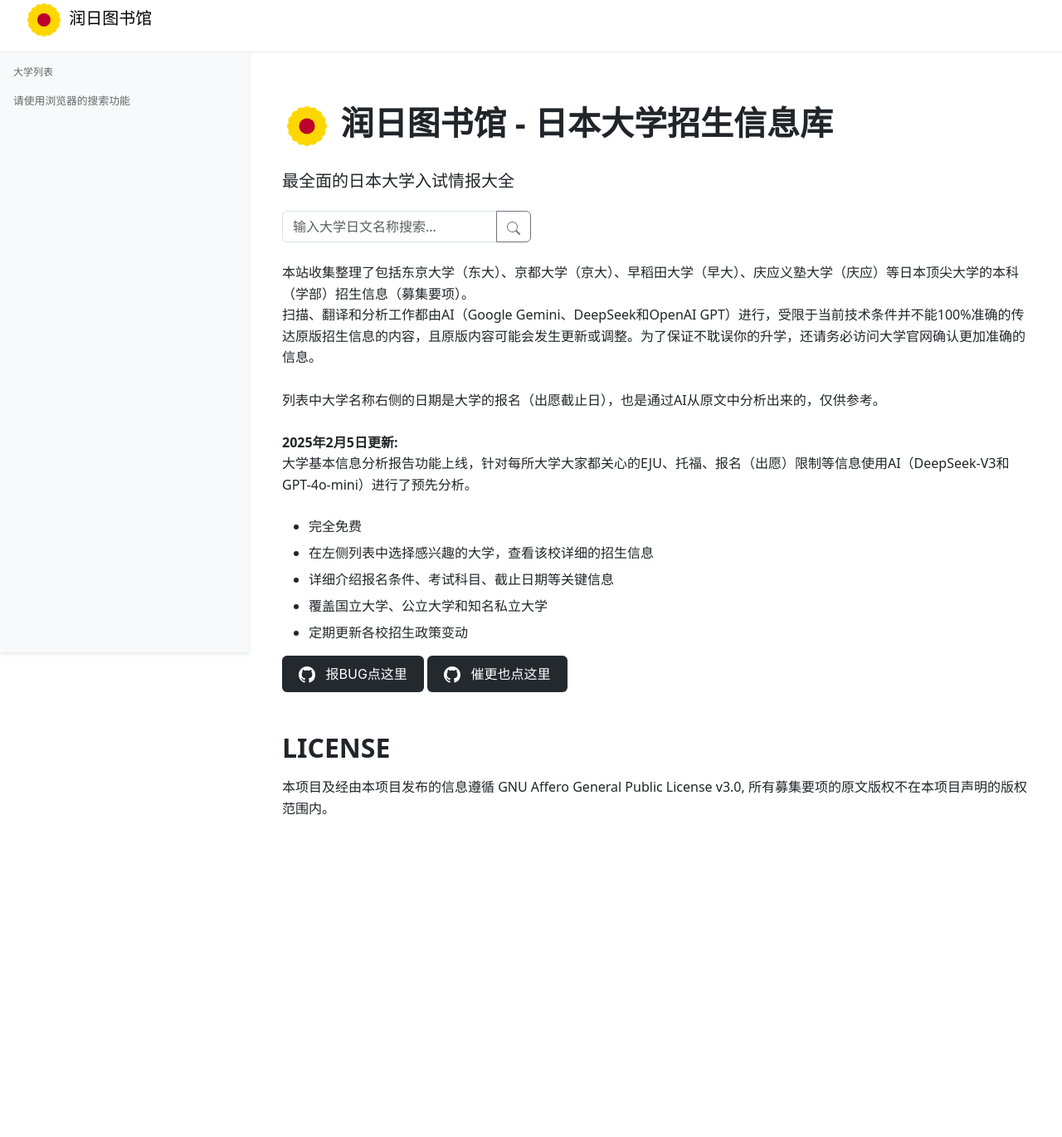
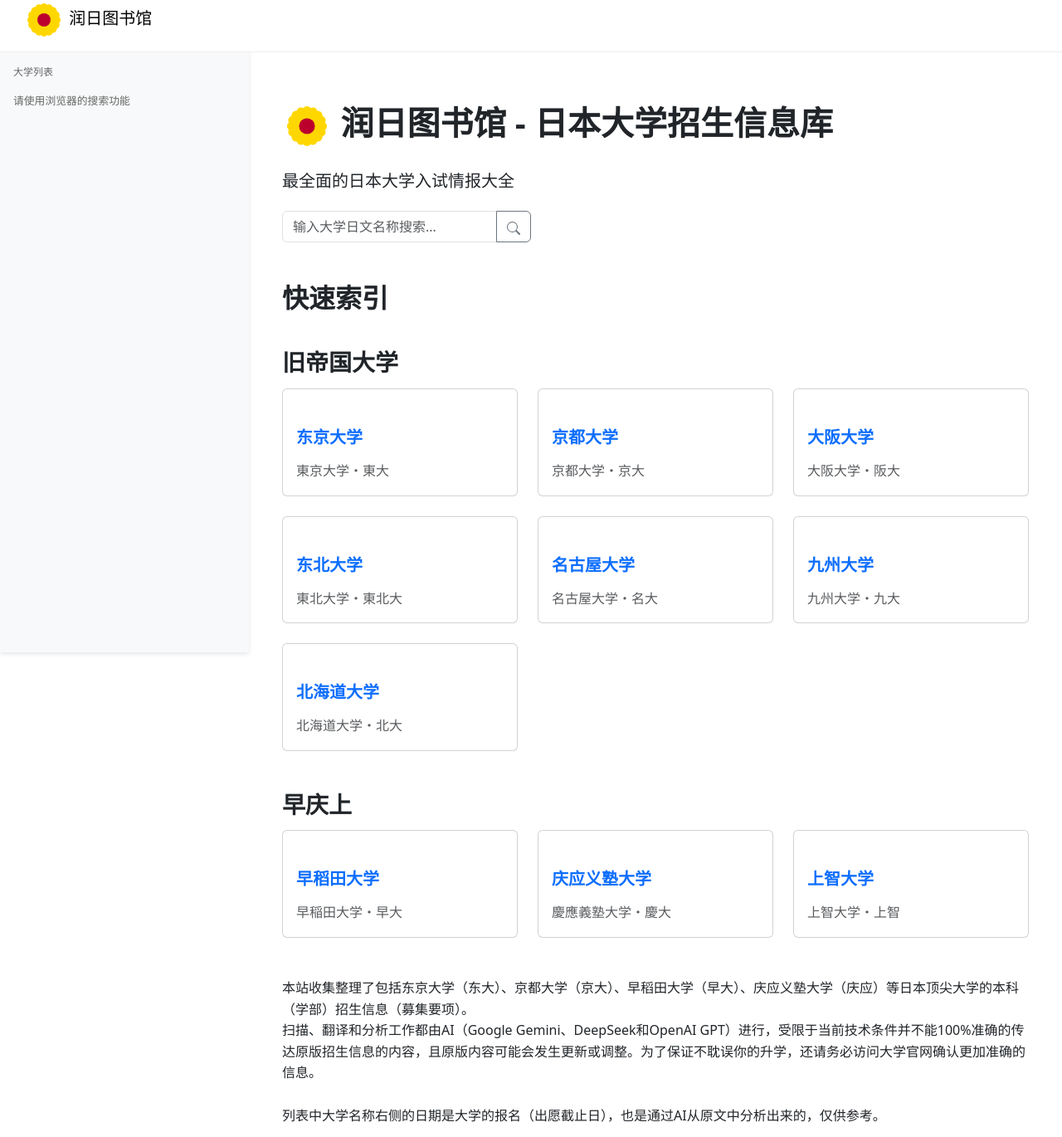
Before and after one commit to wengzhiwen/RunJPLib, a Flask app: page / in a window 1280 px wide. Shown: the part 14-1384 px from the top of the page at 83% size. Before the commit the page ends 996 px from the top, so only its background shows below. Run offline with Flask 2, Linux system fonts and the light colour scheme.

Commit message:
在首页添加快速索引部分，展示多所日本大学的信息，包括东京大学、京都大学等，增强用户导航体验。

```diff
--- a/templates/index.html
+++ b/templates/index.html
@@ -391,6 +391,94 @@
                             </button>
                         </div>
                     </div>
+                    <h2>快速索引</h2>
+                    <h3>旧帝国大学</h3>
+                    <div class="row row-cols-1 row-cols-md-2 row-cols-lg-3 g-4 mb-5">
+                        <div class="col">
+                            <div class="card h-100">
+                                <div class="card-body">
+                                    <h5 class="card-title"><a href="/university/%E6%9D%B1%E4%BA%AC%E5%A4%A7%E5%AD%A6/2024-12-06" class="text-decoration-none">东京大学</a></h5>
+                                    <p class="card-text text-muted">東京大学・東大</p>
+                                </div>
+                            </div>
+                        </div>
+                        <div class="col">
+                            <div class="card h-100">
+                                <div class="card-body">
+                                    <h5 class="card-title"><a href="/university/%E4%BA%AC%E9%83%BD%E5%A4%A7%E5%AD%A6/2099-01-01" class="text-decoration-none">京都大学</a></h5>
+                                    <p class="card-text text-muted">京都大学・京大</p>
+                                </div>
+                            </div>
+                        </div>
+                        <div class="col">
+                            <div class="card h-100">
+                                <div class="card-body">
+                                    <h5 class="card-title"><a href="/university/%E5%A4%A7%E9%98%AA%E5%A4%A7%E5%AD%A6/2025-01-10" class="text-decoration-none">大阪大学</a></h5>
+                                    <p class="card-text text-muted">大阪大学・阪大</p>
+                                </div>
+                            </div>
+                        </div>
+                        <div class="col">
+                            <div class="card h-100">
+                                <div class="card-body">
+                                    <h5 class="card-title"><a href="/university/%E6%9D%B1%E5%8C%97%E5%A4%A7%E5%AD%A6/2024-02-08" class="text-decoration-none">东北大学</a></h5>
+                                    <p class="card-text text-muted">東北大学・東北大</p>
+                                </div>
+                            </div>
+                        </div>
+                        <div class="col">
+                            <div class="card h-100">
+                                <div class="card-body">
+                                    <h5 class="card-title"><a href="/university/%E5%90%8D%E5%8F%A4%E5%B1%8B%E5%A4%A7%E5%AD%A6/2025-01-07" class="text-decoration-none">名古屋大学</a></h5>
+                                    <p class="card-text text-muted">名古屋大学・名大</p>
+                                </div>
+                            </div>
+                        </div>
+                        <div class="col">
+                            <div class="card h-100">
+                                <div class="card-body">
+                                    <h5 class="card-title"><a href="/university/%E4%B9%9D%E5%B7%9E%E5%A4%A7%E5%AD%A6/2024-11-15" class="text-decoration-none">九州大学</a></h5>
+                                    <p class="card-text text-muted">九州大学・九大</p>
+                                </div>
+                            </div>
+                        </div>
+                        <div class="col">
+                            <div class="card h-100">
+                                <div class="card-body">
+                                    <h5 class="card-title"><a href="/university/%E5%8C%97%E6%B5%B7%E9%81%93%E5%A4%A7%E5%AD%A6/2025-09-25" class="text-decoration-none">北海道大学</a></h5>
+                                    <p class="card-text text-muted">北海道大学・北大</p>
+                                </div>
+                            </div>
+                        </div>
+                    </div>
+
+                    <h3>早庆上</h3>
+                    <div class="row row-cols-1 row-cols-md-2 row-cols-lg-3 g-4 mb-5">
+                        <div class="col">
+                            <div class="card h-100">
+                                <div class="card-body">
+                                    <h5 class="card-title"><a href="/university/%E6%97%A9%E7%A8%B2%E7%94%B0%E5%A4%A7%E5%AD%A6/2023-06-23" class="text-decoration-none">早稻田大学</a></h5>
+                                    <p class="card-text text-muted">早稲田大学・早大</p>
+                                </div>
+                            </div>
+                        </div>
+                        <div class="col">
+                            <div class="card h-100">
+                                <div class="card-body">
+                                    <h5 class="card-title"><a href="/university/%E6%85%B6%E6%87%89%E7%BE%A9%E5%A1%BE%E5%A4%A7%E5%AD%A6/2024-10-31" class="text-decoration-none">庆应义塾大学</a></h5>
+                                    <p class="card-text text-muted">慶應義塾大学・慶大</p>
+                                </div>
+                            </div>
+                        </div>
+                        <div class="col">
+                            <div class="card h-100">
+                                <div class="card-body">
+                                    <h5 class="card-title"><a href="/university/%E4%B8%8A%E6%99%BA%E5%A4%A7%E5%AD%A6/2024-08-07" class="text-decoration-none">上智大学</a></h5>
+                                    <p class="card-text text-muted">上智大学・上智</p>
+                                </div>
+                            </div>
+                        </div>
+                    </div>
 
                     <p>本站收集整理了包括东京大学（东大）、京都大学（京大）、早稻田大学（早大）、庆应义塾大学（庆应）等日本顶尖大学的本科（学部）招生信息（募集要项）。<br />
                         扫描、翻译和分析工作都由AI（Google Gemini、DeepSeek和OpenAI GPT）进行，受限于当前技术条件并不能100%准确的传达原版招生信息的内容，且原版内容可能会发生更新或调整。为了保证不耽误你的升学，还请务必访问大学官网确认更加准确的信息。<br />
```
